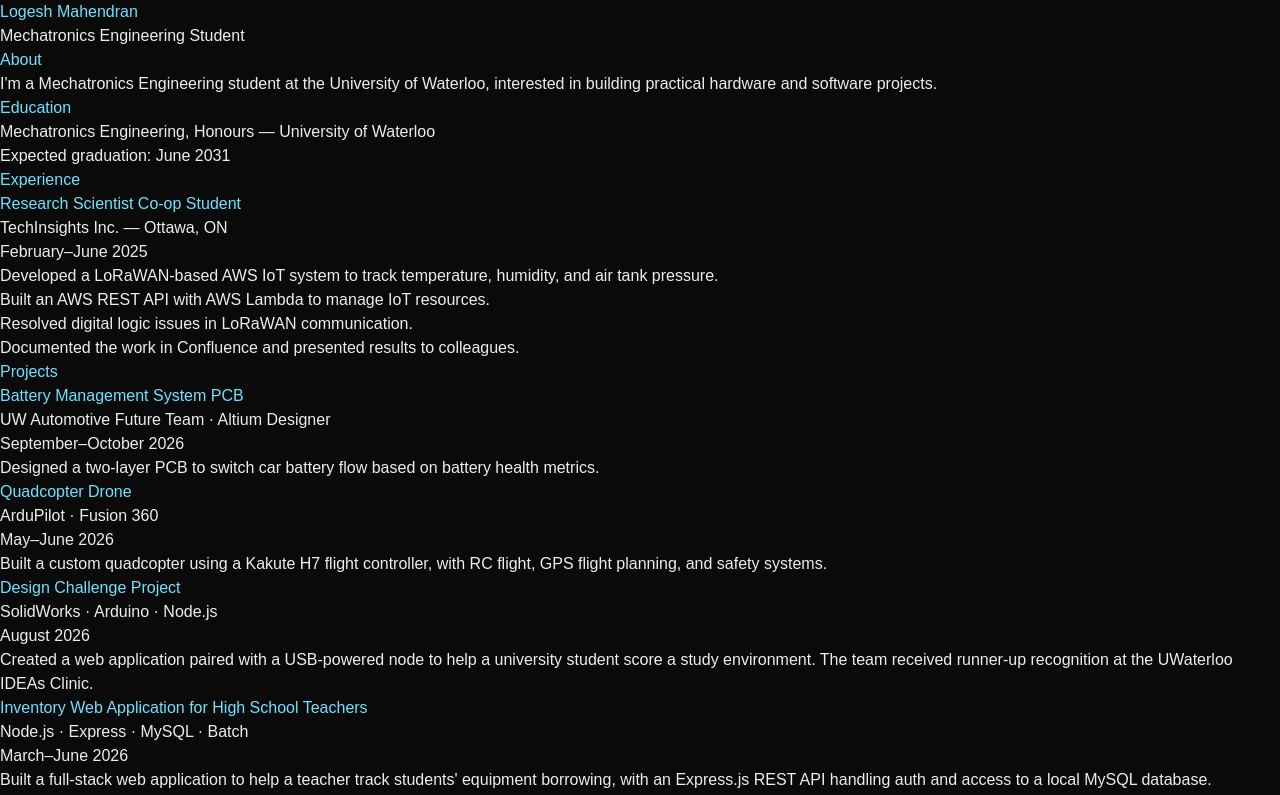
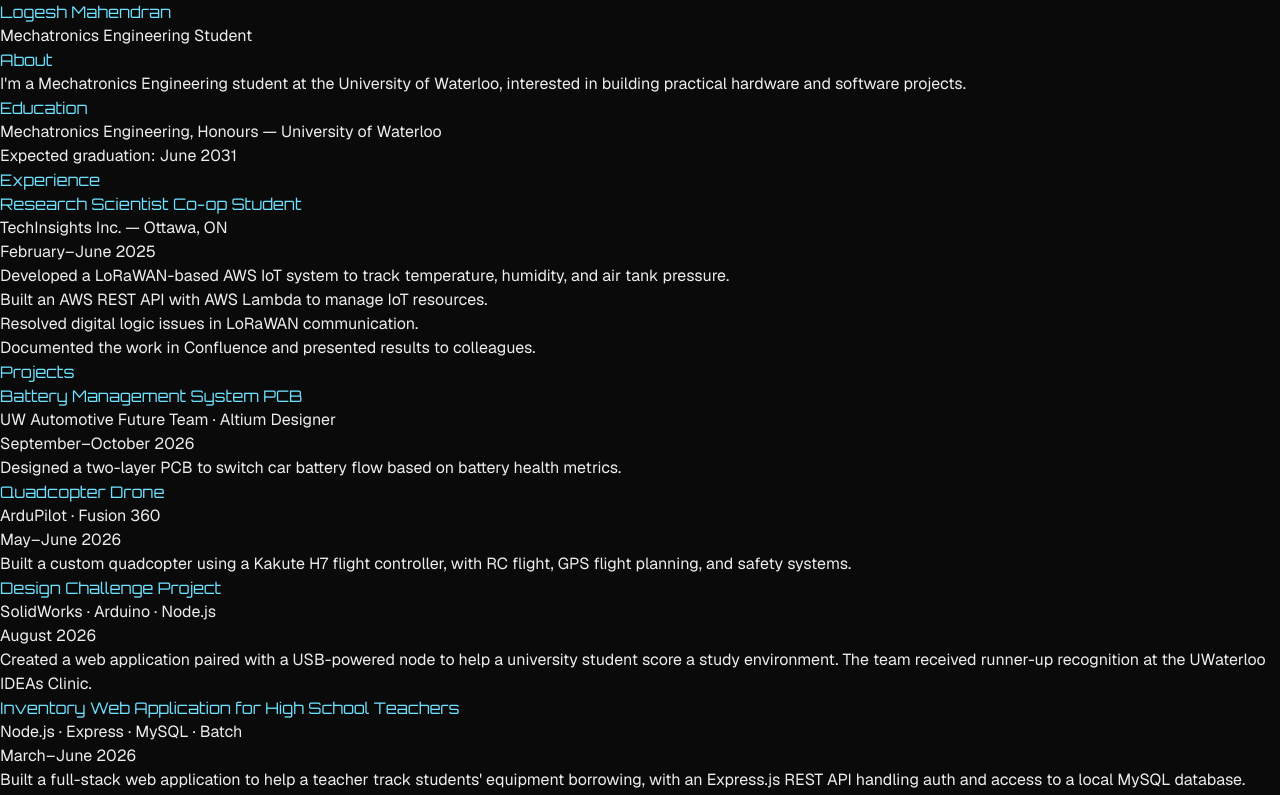
Before and after one commit to lmahendran/my-portfolio, a Next.js app: page / in a window 1280 px wide. Shown: the top 795 px of the page. Built offline with nearby package versions, Linux system fonts and the light colour scheme.

Commit message:
Use Orbitron for headings and Geist for body text
- Load Orbitron via next/font and expose it as the font-display class
- Apply Orbitron to h1-h3 by default
- Remove the Arial override so the body uses Geist

```diff
--- a/app/globals.css
+++ b/app/globals.css
@@ -16,12 +16,12 @@
     --color-tron-cyan: var(--tron-cyan);
     --font-sans: var(--font-geist-sans);
     --font-mono: var(--font-geist-mono);
+    --font-display: var(--font-orbitron);
 }
 
 body {
     background: var(--background);
     color: var(--foreground);
-    font-family: Arial, Helvetica, sans-serif;
 }
 
 @layer base {
@@ -33,5 +33,6 @@
     h2,
     h3 {
         color: var(--tron-cyan);
+        font-family: var(--font-display);
     }
 }
--- a/app/layout.tsx
+++ b/app/layout.tsx
@@ -1,5 +1,5 @@
 import type { Metadata } from "next";
-import { Geist, Geist_Mono } from "next/font/google";
+import { Geist, Geist_Mono, Orbitron } from "next/font/google";
 import "./globals.css";
 
 const geistSans = Geist({
@@ -12,6 +12,11 @@
     subsets: ["latin"],
 });
 
+const orbitron = Orbitron({
+    variable: "--font-orbitron",
+    subsets: ["latin"],
+});
+
 export const metadata: Metadata = {
     title: "Logesh Mahendran",
     description: "A neat portfolio website",
@@ -21,9 +26,11 @@
     return (
         <html
             lang="en"
-            className={`${geistSans.variable} ${geistMono.variable} h-full antialiased`}
+            className={`${geistSans.variable} ${geistMono.variable} ${orbitron.variable} h-full antialiased`}
         >
-            <body className="flex min-h-full flex-col">{children}</body>
+            <body className="flex min-h-full flex-col font-sans">
+                {children}
+            </body>
         </html>
     );
 }
```
